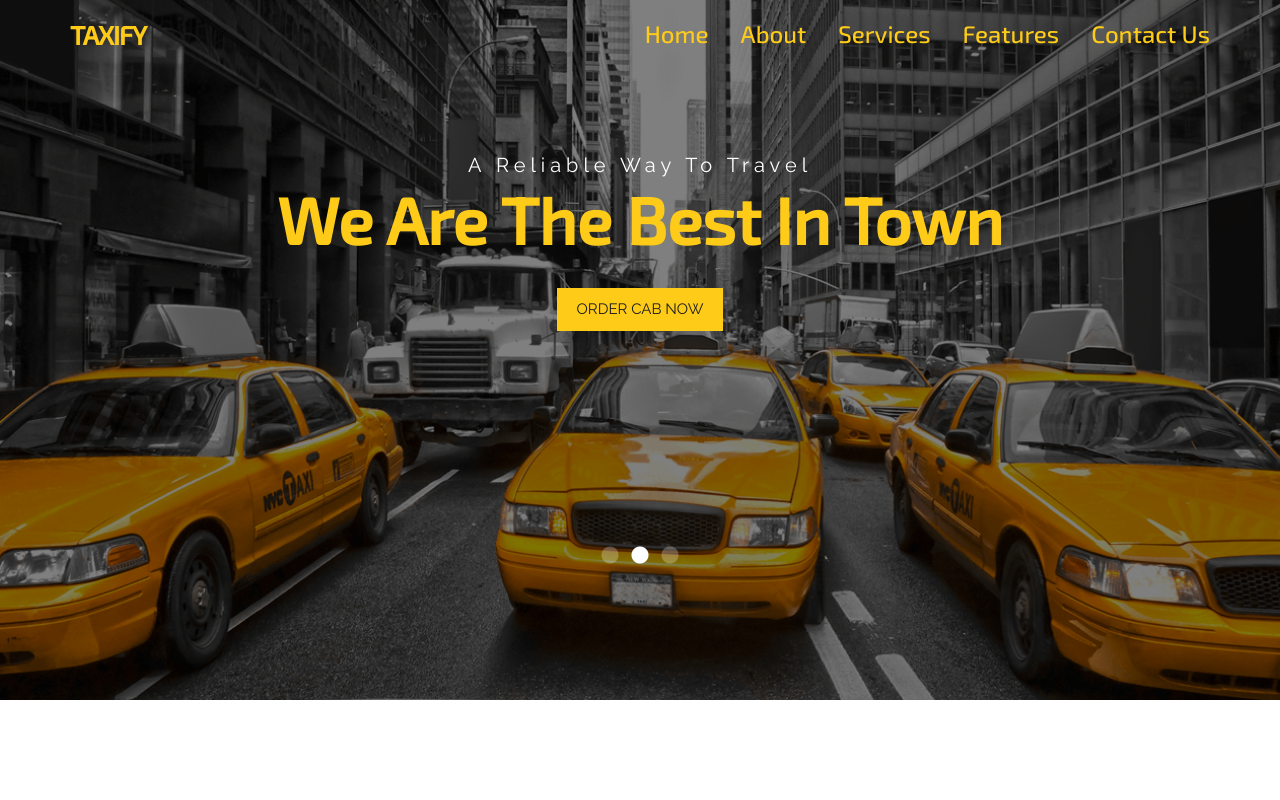
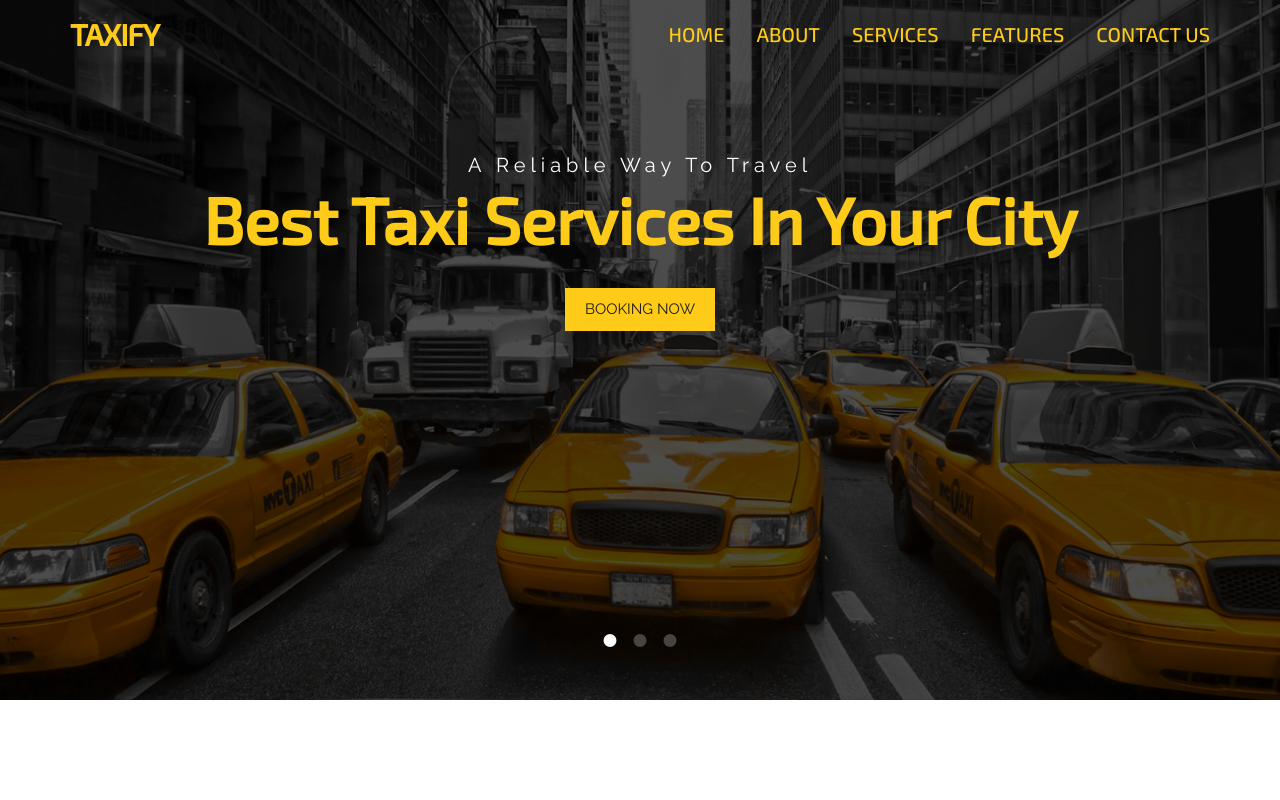
Before and after one commit to Razzakromy/taxify, a plain HTML site: page index.html in a window 1280 px wide. Shown: the top 800 px of the page. Drawn offline with Linux system fonts and the light colour scheme.

Commit message:
update css

```diff
--- a/assets/css/style.css
+++ b/assets/css/style.css
@@ -169,7 +169,7 @@ a:hover {
 
   .brand {
     font-family: Exo2;
-    font-size: 1.625rem;
+    font-size: 30px;
     font-weight: 700;
     line-height: 1.5;
     letter-spacing: -1px;
@@ -204,7 +204,7 @@ a:hover {
   }
   .menu-link {
     font-family: Exo2;
-    font-size: 1.5rem;
+    font-size: 20px;
     font-weight: 500;
     line-height: 1.5;
     color: #FECB18;
@@ -229,9 +229,7 @@ a:hover {
       column-gap: 2rem;
       margin: 0 auto;
     }
-    .menu-link {
-      text-transform: capitalize;
-    }
+
     .menu-block {
       margin-left: 2rem;
     }
@@ -307,7 +305,7 @@ a:hover {
   color: #fff;
 }
 .dark_overlay{
-  background-color: rgba(0, 0, 0,0.5);
+  background-color: rgba(0, 0, 0,0.7);
   min-height: 700px;
 }
 .banner_content{
@@ -325,8 +323,8 @@ a:hover {
   margin-top: 30px;
 }
 .slick-dots li button:before {
-  font-size: 20px;
-  top: 160px;
+  font-size: 15px;
+  top: 245px;
 }
 .slick-dots li.slick-active button:before {
   color: #fff;
--- a/assets/js/script.js
+++ b/assets/js/script.js
@@ -103,8 +103,6 @@ function preview(element){
 $(document).ready(function () {
    // Slick Carousel
    $('.slick').slick({
-      autoplay: true,
-      autoplaySpeed: 2000,
       dots: true,
       arrows: false,
       speed: 3000,
--- a/index.html
+++ b/index.html
@@ -333,8 +333,317 @@
          <div class="container">
             <div class="row">
                <div class="col-lg-12">
-                  <div class="choose_content c_content">
-                     <h2>Choose Your Car</h2>
+                  <div class="choose_cont--++++++++++
+
+
+
+
+
+
+
+
+
+
+
+
+
+
+
+
+
+
+
+
+
+
+
+
+
+
+
+
+
+
+
+
+
+
+
+
+
+
+
+
+
+
+
+
+
+
+
+
+
+
+
+
+
+
+
+
+
+
+
+
+
+
+
+
+
+
+
+
+
+
+
+
+
+
+
+
+
+
+
+
+
+
+
+
+
+
+
+
+
+
+
+
+
+
+
+
+
+
+
+
+
+
+
+
+
+
+
+
+
+
+
+
+
+
+
+
+
+
+
+
+
+
+
+
+
+
+
+
+
+
+
+
+
+
+
+
+
+
+
+
+
+
+
+
+
+
+
+
+
+
+
+
+
+
+
+
+
+
+
+
+
+
+
+
+
+
+
+
+
+
+
+
+
+
+
+
+
+
+
+
+
+
+
+
+
+
+
+
+
+
+
+
+
+
+
+
+
+
+
+
+
+
+
+
+
+
+
+
+
+
+
+
+
+
+
+
+
+
+
+
+
+
+
+
+
+
+
+
+
+
+
+
+
+
+
+
+
+
+
+
+
+
+
+
+
+
+
+
+
+
+
+
+
+
+
+
+
+
+
+
+
+
+
+
+
+
+
+
+
+
+
+
+
+
+
+
+
+
+
+
+
+
+
+
+
+
+
+
+
+
+
+
+
+
+
+
+
+
+
+
+
+
+
+
+
+
+
+
+                  99+99+9++9+9+ent c_content">
+                     <h2>Our Cars</h2>
                      <!-- Filter Start -->
                      <div class="wrapper">
                         <!-- filter Items -->
```
